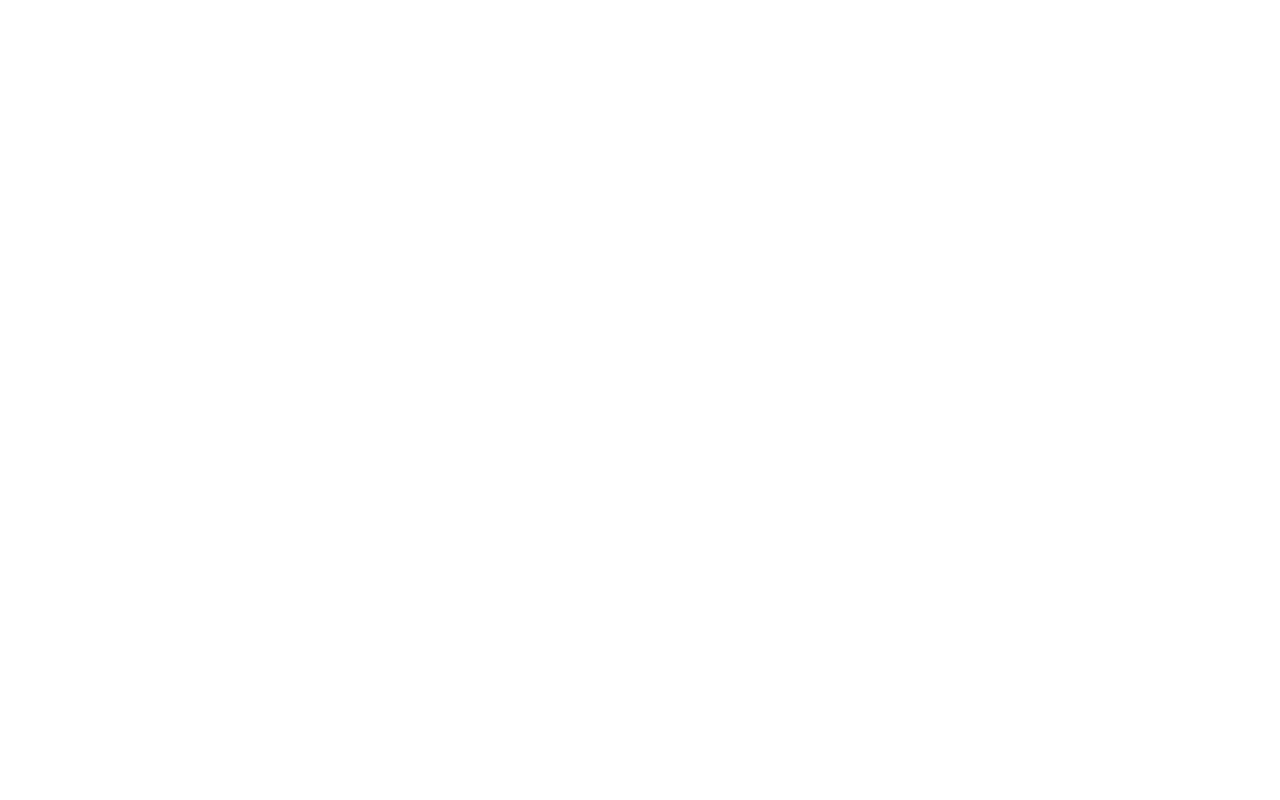
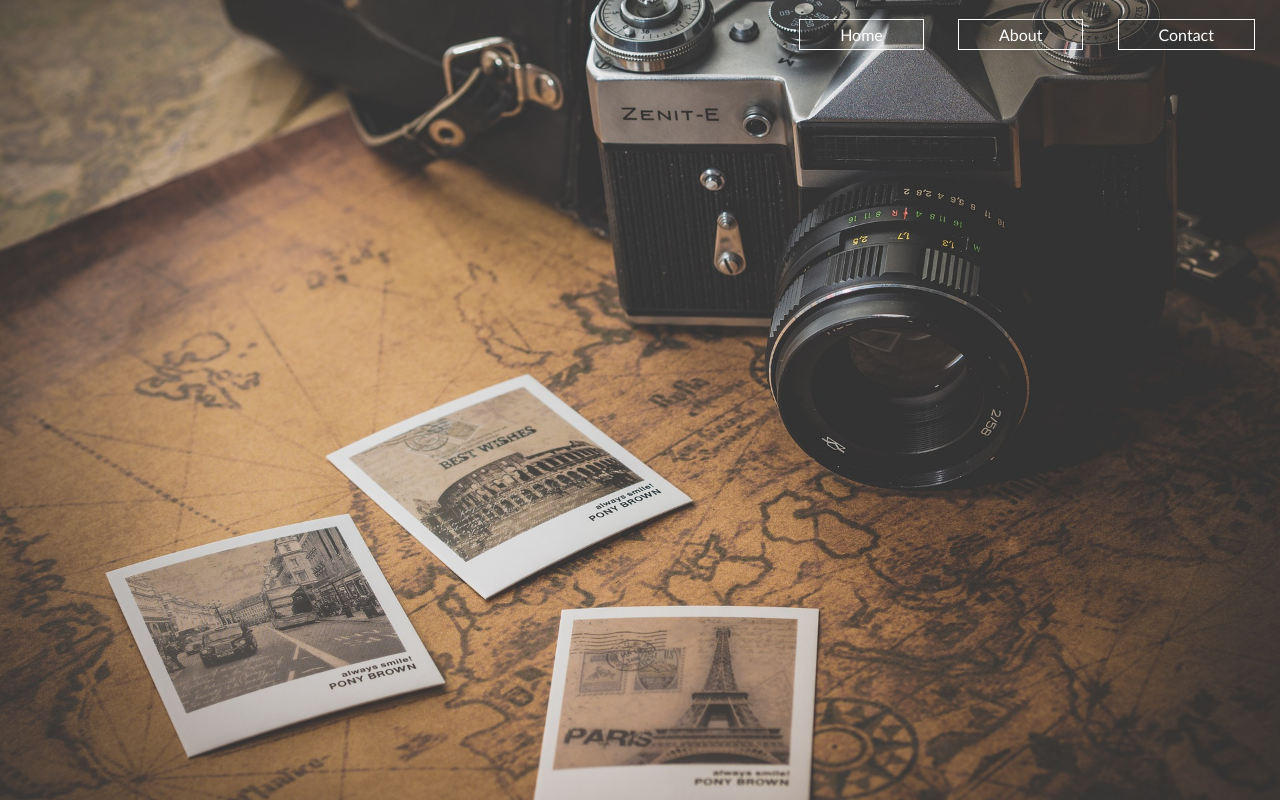
Before and after one commit to riazk88/Wanderlust, a plain HTML site: page index.html in a window 1280 px wide. Drawn offline with Linux system fonts and the light colour scheme.

Commit message:
added nav bar

```diff
--- a/assets/css/style.css
+++ b/assets/css/style.css
@@ -0,0 +1,38 @@
+* {
+    margin: 0;
+    padding: 0;
+    font-family: 'Gill Sans', 'Gill Sans MT', Calibri, 'Trebuchet MS', sans-serif;
+}
+
+body {
+    background-image: url('../../travel.jpg');
+    background-position: center;
+    background-size: cover;
+    background-repeat: no-repeat;
+    height: 100vh;
+}
+
+ul {
+    float: right;
+    list-style-type: none;
+    margin-top: 25px;
+}
+
+ul li {
+    display: inline-block;
+}
+
+ul li a {
+    text-decoration: none;
+    color: white;
+    padding: 5px 40px;
+    border: 1px solid white;
+    transition: 0.6s ease;
+    margin-right: 25px;
+    margin-left: 5px;
+}
+
+ul li a:hover {
+    background-color: white;
+    color: black;
+}
--- a/index.html
+++ b/index.html
@@ -4,11 +4,23 @@
     <head>
         <meta charset="UTF-8" />
         <meta name="viewport" content="width=device-width, initial-scale=1.0" />
-        <title>Guchon Imports</title>
+        <title>Wanderlust</title>
         <link rel="stylesheet" href="assets/css/style.css" />
     </head>
 
 <body>
+
+    <header>
+        <div class="main">
+            <ul>
+                <li><a href="#">Home</a></li>
+                <li><a href="#">About</a></li>
+                <li><a href="#">Contact</a></li>
+            </ul>
+        </div>
+    </header>
+
   <script src="js/scripts.js"></script>
 </body>
+
 </html>
```
Also changed, not shown: travel.jpg (added), 1 other file.
